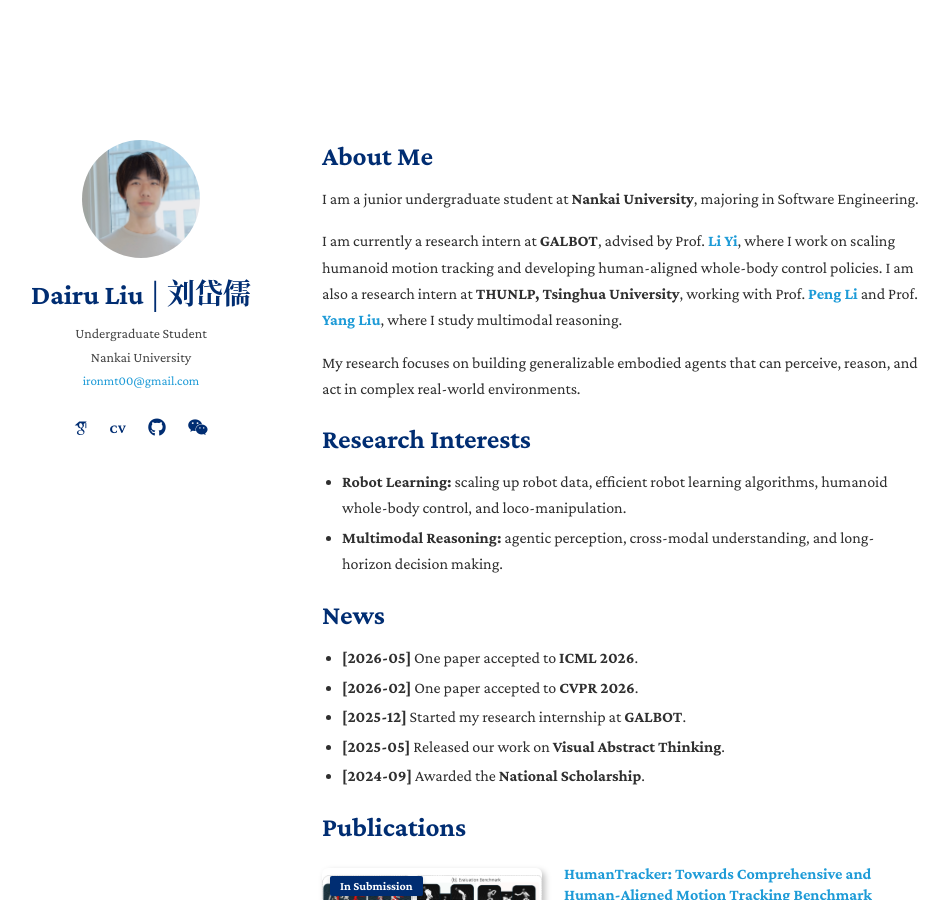
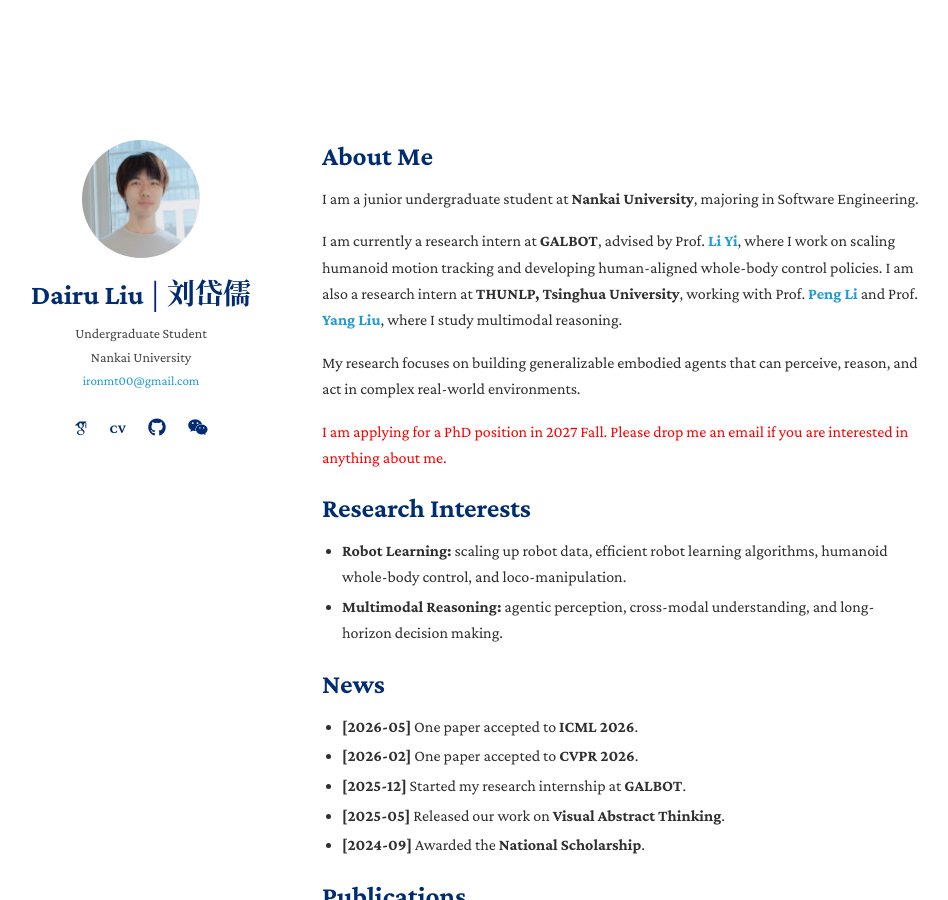
Before and after one commit to dairuliu/dairuliu.github.io, a Jekyll site: the page built from _pages/about.md, in a window 1280 px wide and 900 px high. Shown: the whole window, without its empty margins (172-1120 px from the left). Built offline with Jekyll 4.4.1, drawn with Linux system fonts in a browser that asks for light colours; some web fonts are replaced.

Commit message:
update about

```diff
--- a/_pages/about.md
+++ b/_pages/about.md
@@ -16,6 +16,8 @@
 I am currently a research intern at **GALBOT**, advised by Prof. [**Li Yi**](https://ericyi.github.io), where I work on scaling humanoid motion tracking and developing human-aligned whole-body control policies. I am also a research intern at **THUNLP, Tsinghua University**, working with Prof. [**Peng Li**](https://lpeng.net) and Prof. [**Yang Liu**](https://nlp.csai.tsinghua.edu.cn/~ly/), where I study multimodal reasoning.
 
 My research focuses on building generalizable embodied agents that can perceive, reason, and act in complex real-world environments.
+
+<p style="color: red;">I am applying for a PhD position in 2027 Fall. Please drop me an email if you are interested in anything about me.</p>
 
 ## Research Interests
 
```
